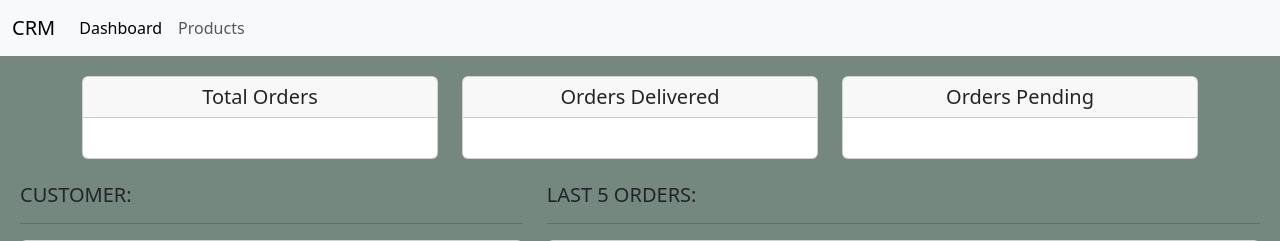
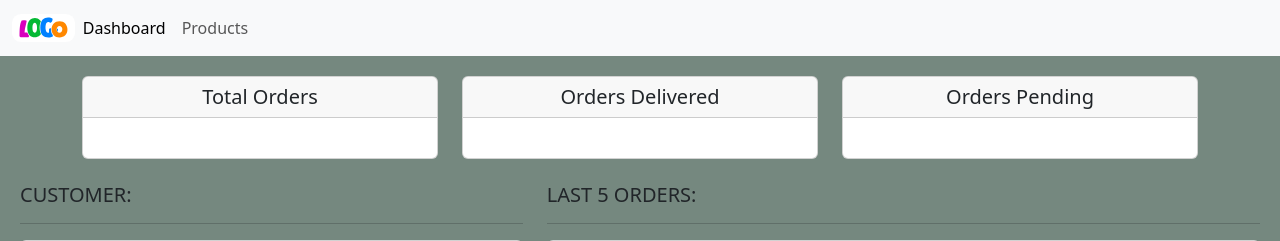
Before and after one commit to rihannas/CRM, a Django app: page / in a window 1280 px wide. Shown: the top 241 px of the page. Run offline with Django 4.2, Linux system fonts and the light colour scheme.

Commit message:
update templates and static files

```diff
--- /dev/null
+++ b/accounts/static/css/style.css
@@ -0,0 +1,3 @@
+#logo{
+    width: 5%;
+}
--- a/accounts/templates/accounts/layout.html
+++ b/accounts/templates/accounts/layout.html
@@ -7,6 +7,7 @@
     <meta name="viewport" content="width=device-width, initial-scale=1.0" />
     <link href="https://cdn.jsdelivr.net/npm/bootstrap@5.3.2/dist/css/bootstrap.min.css" rel="stylesheet"
         integrity="sha384-T3c6CoIi6uLrA9TneNEoa7RxnatzjcDSCmG1MXxSR1GAsXEV/Dwwykc2MPK8M2HN" crossorigin="anonymous">
+    <link rel="stylesheet" href="{% static 'css/style.css'%}">
 
 </head>
 
@@ -14,7 +15,7 @@
     <header class="header" style="background-color: #e3f2fd;">
         <nav class="navbar navbar-expand-lg bg-body-tertiary">
             <div class="container-fluid">
-                <a class="navbar-brand" href="#">CRM</a>
+                <img src="{% static 'images/logo.svg' '%}" id="logo">
                 <button class="navbar-toggler" type="button" data-bs-toggle="collapse" data-bs-target="#navbarNav"
                     aria-controls="navbarNav" aria-expanded="false" aria-label="Toggle navigation">
                     <span class="navbar-toggler-icon"></span>
```
Also changed, not shown: accounts/static/images/logo.svg (added).
